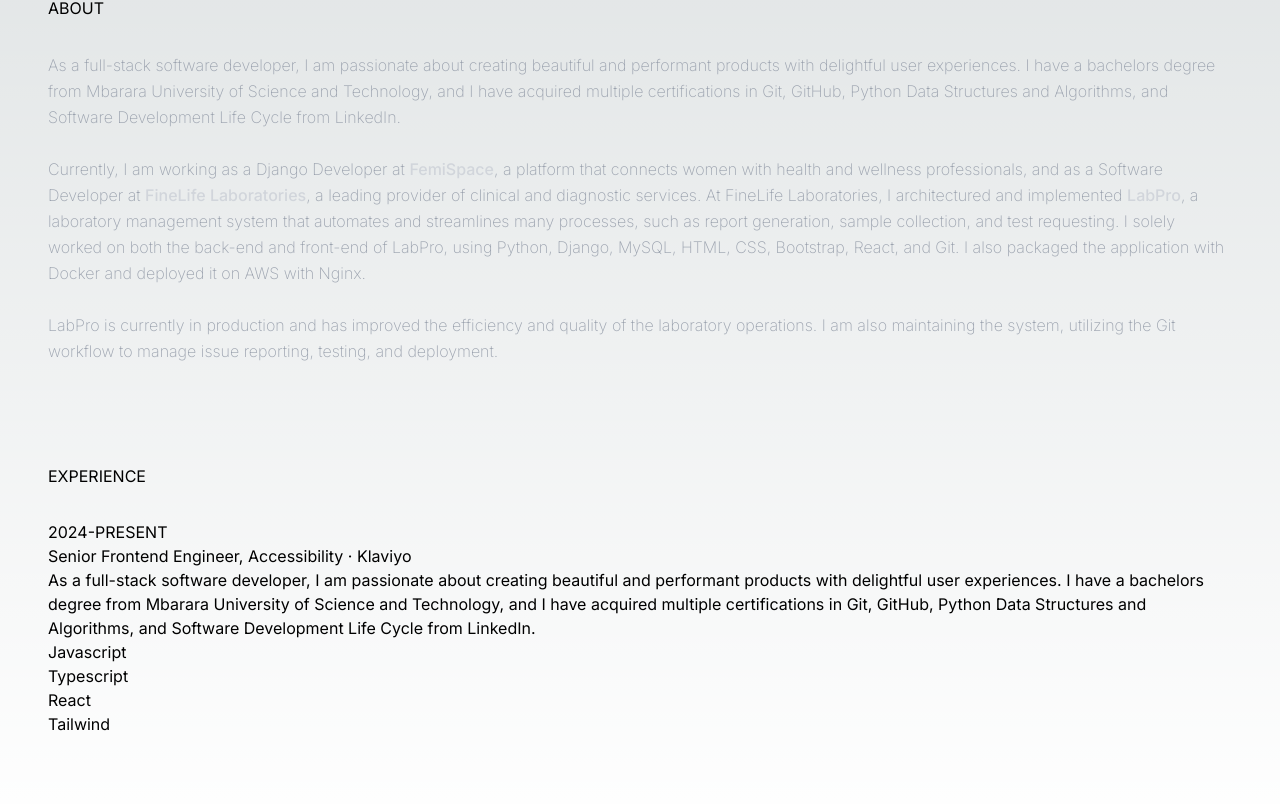
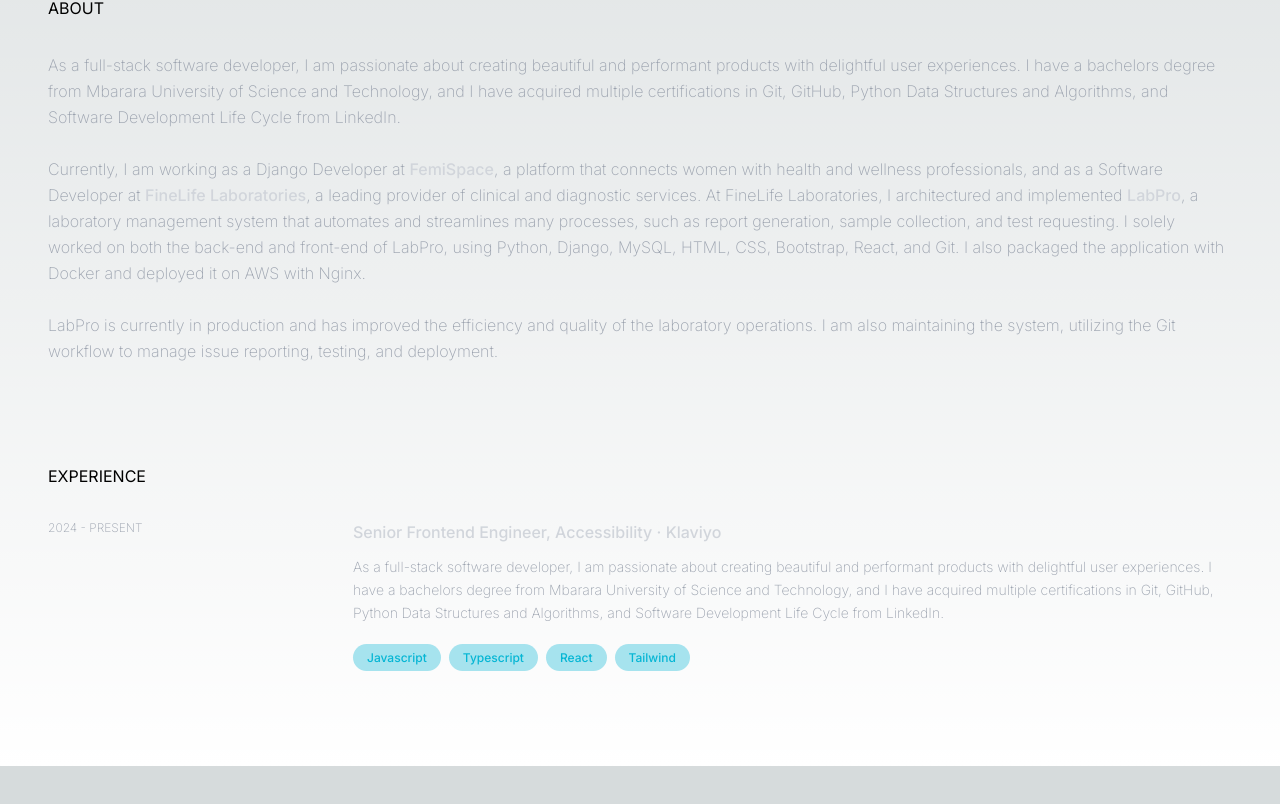
Before and after one commit to enoskyeza/portfolio, a Next.js app: page / in a window 1280 px wide. Shown: the part 419-1223 px from the top of the page. After the commit the page ends 1185 px from the top, so only its background shows below. Built offline with nearby package versions, Linux system fonts and the light colour scheme.

Commit message:
Ass experience section styles

```diff
--- a/src/app/globals.css
+++ b/src/app/globals.css
@@ -40,6 +40,20 @@
   .about-link {
     @apply font-medium text-gray-300 hover:text-yellow-400 transition-colors duration-300 ease-in-out
   }
+
+  /* Experience Section */
+  .xp-date {
+    @apply font-extralight text-xs text-gray-400
+  }
+  .xp-title {
+    @apply font-medium text-gray-300 text-base pb-3 hover:text-yellow-400 transition-colors duration-300 ease-in-out
+  }
+  .xp-body {
+    @apply font-extralight text-sm pb-5 leading-relaxed text-gray-400
+  }
+  .xp-skill{
+    @apply bg-cyan-500/35 rounded-full px-3.5 py-1.5 me-2 text-cyan-500 font-medium text-xs
+  }
 }
 
 .section-padding {
--- a/src/components/experience.tsx
+++ b/src/components/experience.tsx
@@ -5,23 +5,26 @@
     return (
         <section className="section-padding" id="experience-section">
             <h2 className="section-title">Experience</h2>
-            <div>
-                <div className="xp-date">
-                    <p>2024-PRESENT</p>
+            <div className="flex gap-3">
+                <div className="w-1/4">
+                    <p className="xp-date">2024 - PRESENT</p>
                 </div>
-                <div>
+                <div className='w-3/4'>
                     <h4 className="xp-title">Senior Frontend Engineer, Accessibility · Klaviyo</h4>
-            <p className="xp-body">
-                As a full-stack software developer, I am passionate about creating beautiful and performant products
-                with delightful user experiences. I have a bachelors degree from Mbarara University of Science and
-                Technology, and I have acquired multiple certifications in Git, GitHub, Python Data Structures and
-                Algorithms, and Software Development Life Cycle from LinkedIn.
-            </p>
+                    <p className="xp-body">
+                        As a full-stack software developer, I am passionate about creating beautiful and performant
+                        products
+                        with delightful user experiences. I have a bachelors degree from Mbarara University of Science
+                        and
+                        Technology, and I have acquired multiple certifications in Git, GitHub, Python Data Structures
+                        and
+                        Algorithms, and Software Development Life Cycle from LinkedIn.
+                    </p>
                     <div>
-                        <div className="xp-skill">Javascript</div>
-                        <div className="xp-skill">Typescript</div>
-                        <div className="xp-skill">React</div>
-                        <div className="xp-skill">Tailwind</div>
+                        <span className="xp-skill">Javascript</span>
+                        <span className="xp-skill">Typescript</span>
+                        <span className="xp-skill">React</span>
+                        <span className="xp-skill">Tailwind</span>
                     </div>
                 </div>
             </div>
```
